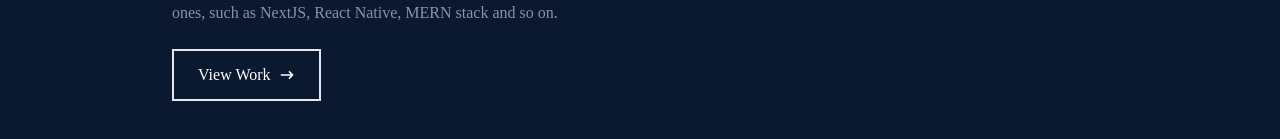
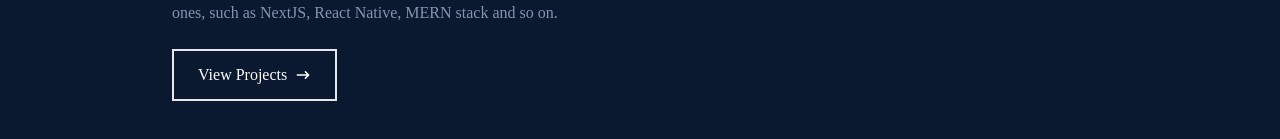
Before and after one commit to SziNo/portfolio, a React (Create React App) app: page / in a window 1280 px wide. Shown: the part 461-600 px from the top of the page. Built offline with nearby package versions, Linux system fonts and the light colour scheme.

Commit message:
another minor changes, now with Home component

```diff
--- a/src/components/Home.jsx
+++ b/src/components/Home.jsx
@@ -22,7 +22,7 @@ const Home = () => {
         <div>
           <Link to='projects' smooth={true} duration={500}>
             <button className='text-white group border-2 px-6 py-3 my-2 flex items-center hover:bg-pink-600 hover:border-pink-600'>
-              View Work
+              View Projects
               <span className='group-hover:rotate-90 duration-300'>
                 <HiArrowNarrowRight className='ml-2' />
               </span>
```
